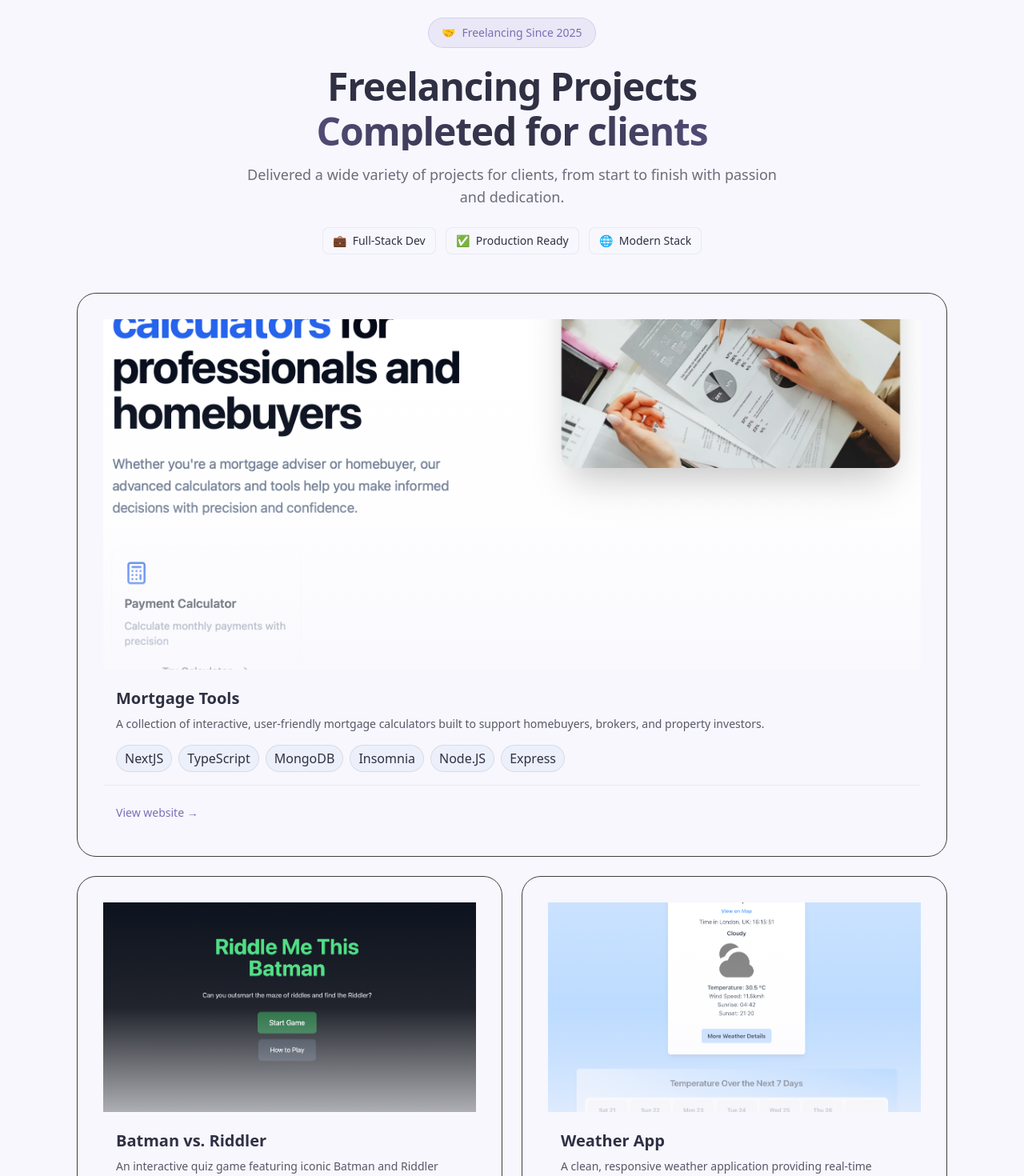
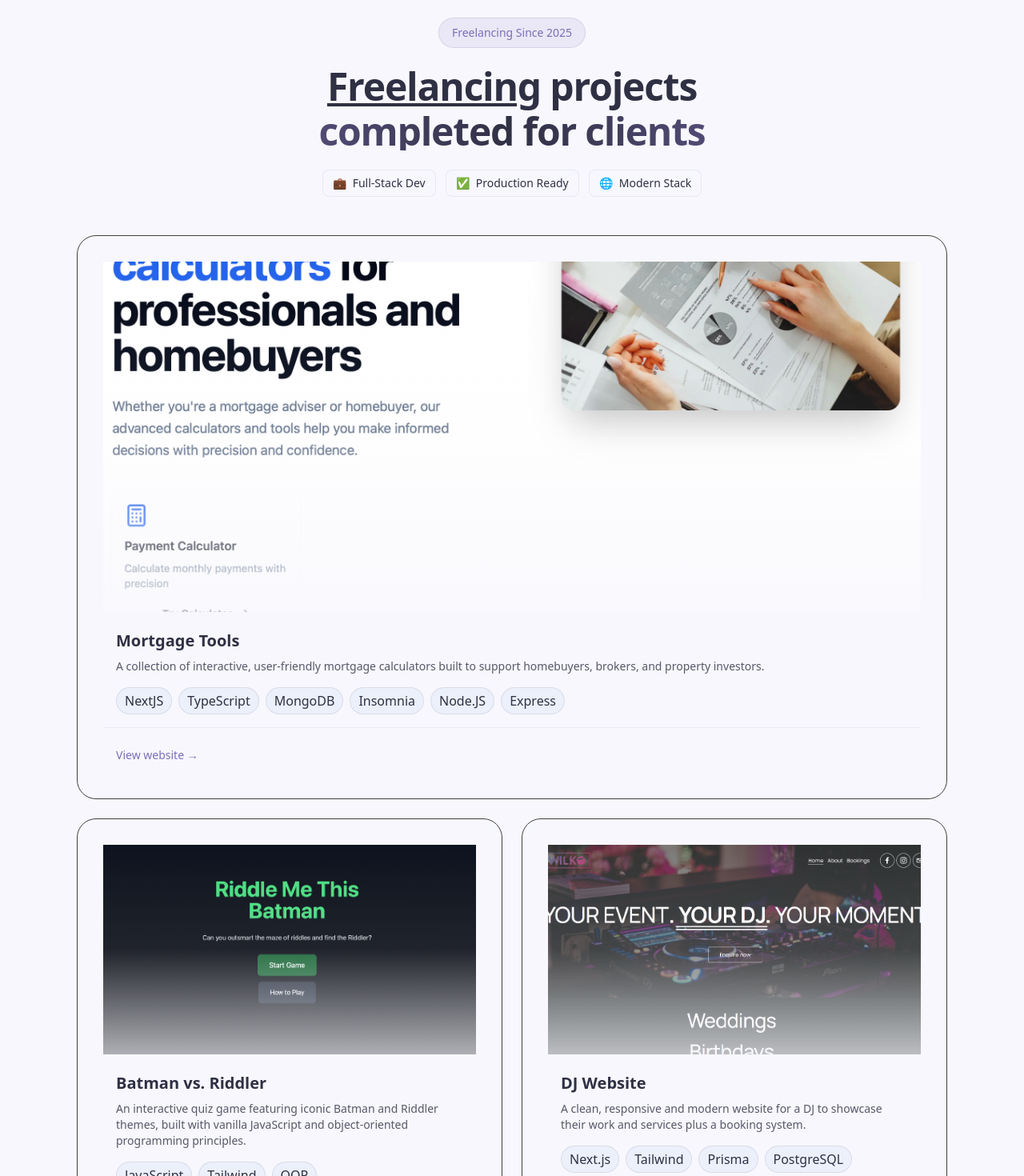
Before and after one commit to zakhajjaji/The-Blueprint, a Next.js app: page / in a window 1280 px wide. Shown: the part 620-2090 px from the top of the page at 80% size. Built offline with nearby package versions, Linux system fonts and the light colour scheme.

Commit message:
updated free-lance portfolio to have dj-wilko project

```diff
--- a/src/components/Projects.tsx
+++ b/src/components/Projects.tsx
@@ -18,14 +18,20 @@ const projects = [
     image: "/assets/Riddle me this screenshot.png",
     tags: ["JavaScript", "Tailwind", "OOP"],
   },
-
+  // {
+  //   title: "Weather App",
+  //   description: "A clean, responsive weather application providing real-time forecasts with an intuitive user interface and smooth animations.",
+  //   link: "https://weather-app-lovat-gamma-72.vercel.app",
+  //   image: "/assets/Weather-app.png",
+  //   tags: ["Next.js", "Tailwind"],
+  // },
   {
-    title: "Weather App",
-    description: "A clean, responsive weather application providing real-time forecasts with an intuitive user interface and smooth animations.",
-    link: "https://weather-app-lovat-gamma-72.vercel.app",
-    image: "/assets/Weather-app.png",
-    tags: ["Next.js", "Tailwind"],
-  },
+    title: "DJ Website",
+    description: "A clean, responsive and modern website for a DJ to showcase their work and services plus a booking system.",
+    link: "https://www.djwilko.com",
+    image: "/assets/dj-website.png",
+    tags: ["Next.js", "Tailwind", "Prisma", "PostgreSQL", "Node.js", "Express"],
+  }
 ]
 export const Projects = () => {
   return (
@@ -34,21 +40,16 @@ export const Projects = () => {
       <div className="mx-auto max-w-6xl px-4 sm:px-6 md:px-8">
         <div className="text-center md:mb-12">
           <div className="inline-flex items-center gap-2 px-4 py-2 mb-6 rounded-full bg-primary/10 border border-primary/20 text-sm font-medium text-primary">
-            <span>🤝</span>
             <span>Freelancing Since 2025</span>
           </div>
 
 
           <h2 className="text-4xl md:text-5xl font-bold tracking-tight">
-            <span className="block">Freelancing Projects</span>
+            <span className="block"><u>Freelancing</u> projects</span>
             <span className="block mt-2 bg-gradient-to-r from-primary via-accent-foreground to-primary bg-clip-text text-transparent">
-              Completed for clients
+              completed for <u>clients</u>
             </span>
           </h2>
-
-          <p className="mt-4 text-foreground/70 max-w-2xl mx-auto text-base md:text-lg">
-            Delivered a wide variety of projects for clients, from start to finish with passion and dedication.
-          </p>
 
           <div className="mt-6 flex flex-wrap items-center justify-center gap-3 text-sm">
             <div className="flex items-center gap-2 px-3 py-1.5 rounded-lg bg-background/60 border border-border/70 backdrop-blur">
```
Also changed, not shown: public/assets/dj-website.png (added).
